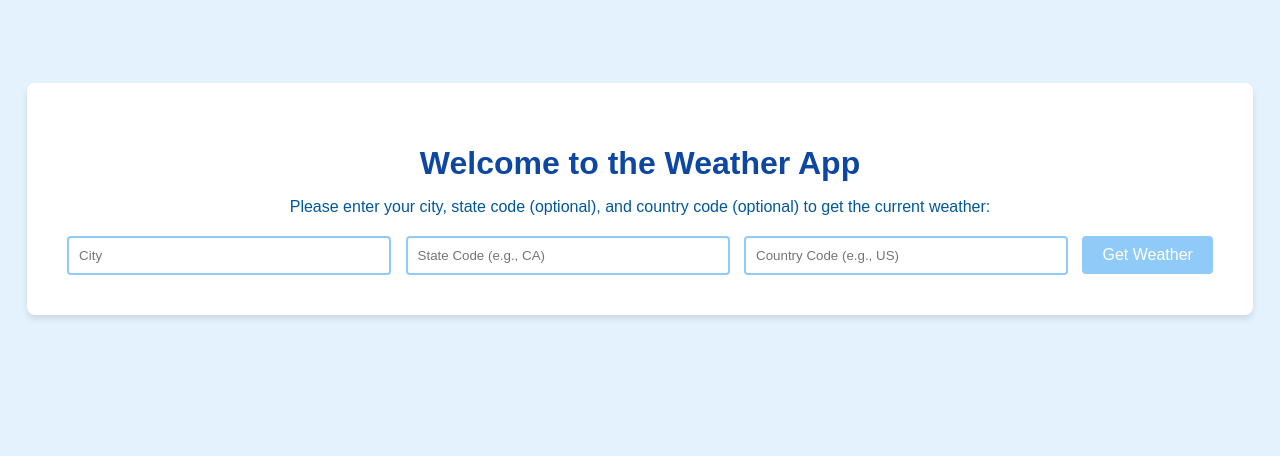
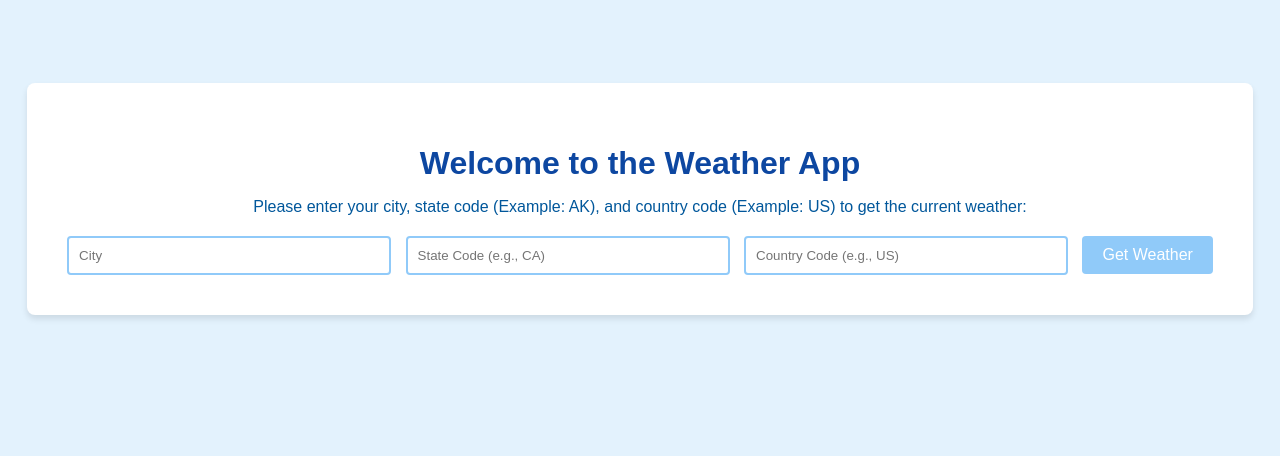
Before and after one commit to Kmac907/Weather-App, a Flask app: page / in a window 1280 px wide. Shown: the part 221-677 px from the top of the page. Run offline with Flask 2, Linux system fonts and the light colour scheme.

Commit message:
Update index.html

```diff
--- a/templates/index.html
+++ b/templates/index.html
@@ -9,7 +9,7 @@
 <body>
     <div class="container">
         <h1>Welcome to the Weather App</h1>
-        <p>Please enter your city, state code (optional), and country code (optional) to get the current weather:</p>
+        <p>Please enter your city, state code (Example: AK), and country code (Example: US) to get the current weather:</p>
         <form action="/weather" method="post">
             <input type="text" id="city" name="city" placeholder="City" required>
             <input type="text" id="state" name="state" placeholder="State Code (e.g., CA)">
```
